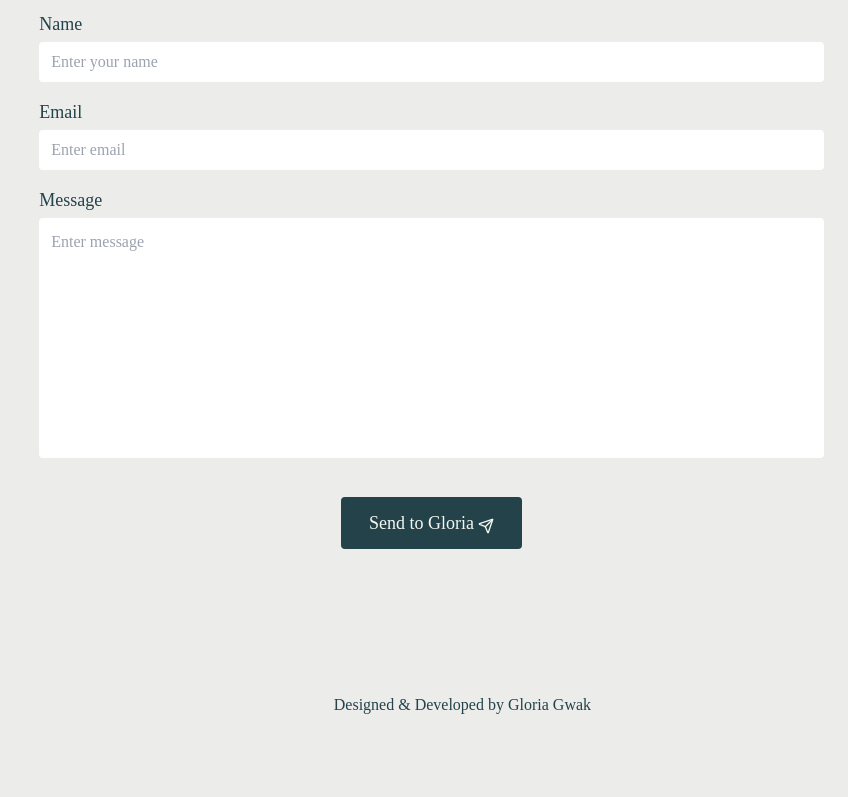
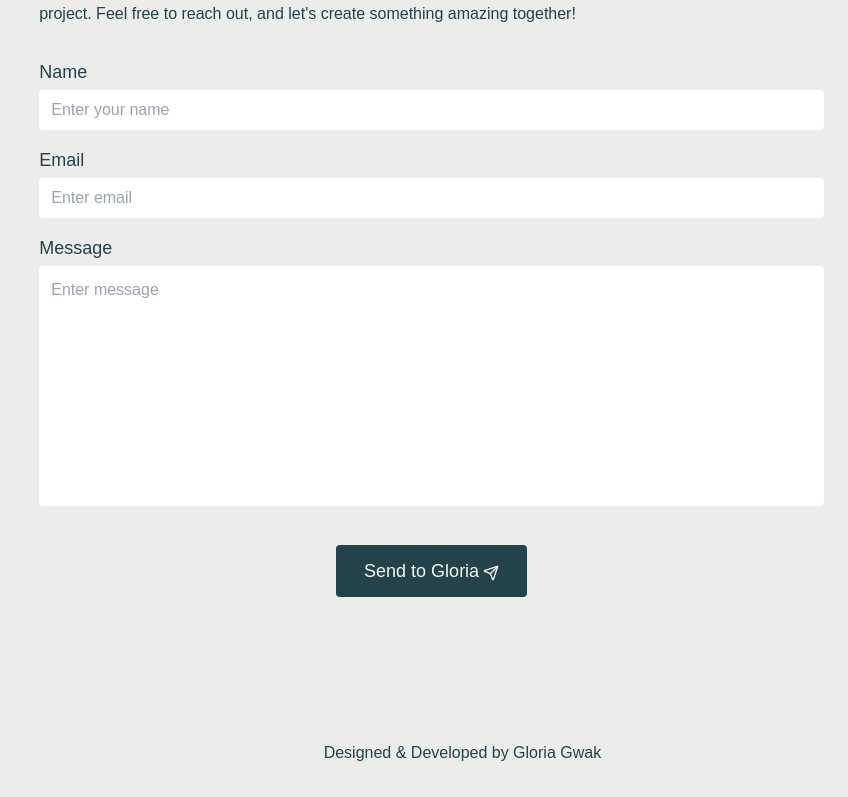
Before and after one commit to gloriaGwak/about-gloria, a React (Create React App) app: page / in a window 1280 px wide. Shown: the part 1287-2084 px from the top of the page, without its empty margins (432-1280 px from the left). Before the commit the page ends 2036 px from the top, so only its background shows below. Built offline with nearby package versions, Linux system fonts and the light colour scheme; no server answers; the database is empty.

Commit message:
imported font family

```diff
--- a/package.json
+++ b/package.json
@@ -6,6 +6,7 @@
   "dependencies": {
     "@emailjs/browser": "^4.4.1",
     "@firebase/app": "^0.10.17",
+    "@fontsource/pretendard": "^5.1.0",
     "@tanstack/react-query": "^5.64.0",
     "@testing-library/jest-dom": "^5.14.1",
     "@testing-library/react": "^13.0.0",
--- a/src/index.css
+++ b/src/index.css
@@ -3,6 +3,7 @@
 @tailwind utilities;
 @tailwind forms;
 @import url('https://fonts.googleapis.com/css2?family=Bangers&display=swap');
+@import "@fontsource/pretendard";
 
 /* html.dark body{
   @apply bg-zinc-800 text-gray-50;
@@ -47,7 +48,7 @@ Teal
 
 body {
   margin: 0;
-  font-family: 'Pretendard', 'sans-serif';
+  font-family: 'Pretendard', 'NotoSans', sans-serif, Helvetica;
   -webkit-font-smoothing: antialiased;
   -moz-osx-font-smoothing: grayscale;
   width: 100%;
@@ -59,7 +60,7 @@ body {
 }
 
 code, kbd, samp, pre {
-  font-family: 'Pretendard', 'sans-serif';
+  font-family: 'Pretendard', 'NotoSans', sans-serif, Helvetica;
 }
 
 .bangers-regular {
```
Also changed, not shown: .pnp.cjs, 1 other file (tests, documents, lock files or other folders).
